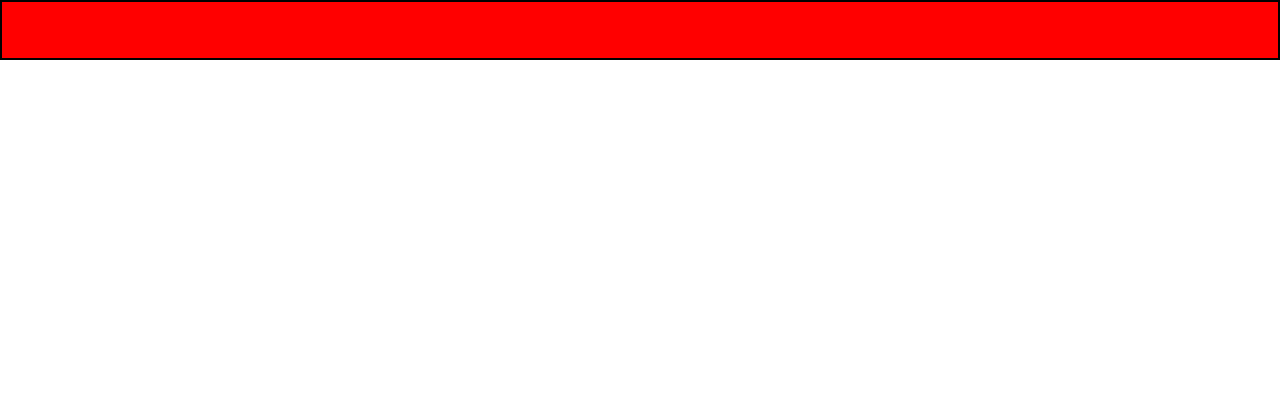
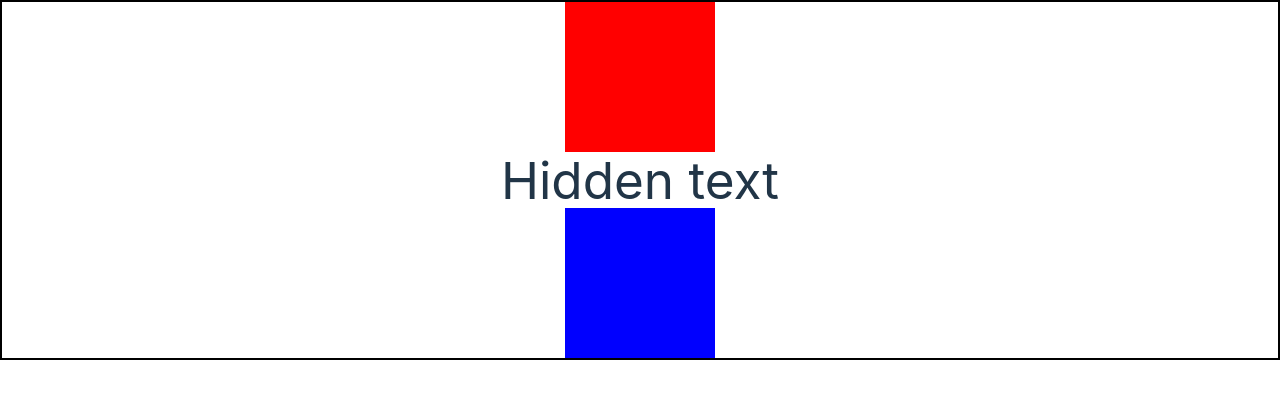
Before and after one commit to JubaStriker/react-redux, a React (Vite) app: page /animation in a window 1280 px wide. Shown: the top 398 px of the page. Built offline with nearby package versions, Linux system fonts and the light colour scheme.

Commit message:
CSS added

```diff
--- a/src/App.css
+++ b/src/App.css
@@ -5,13 +5,14 @@
   justify-content: center;
   align-items: center;
   overflow: hidden;
-  position: relative;
+  flex-direction: column;
+  /* position: relative; */
 }
 
 .box-1 {
-  position: absolute;
+  /* position: absolute; */
   height: 150px;
-  width: 100%;
+  width: 150px;
   background-color: red;
   transition-duration: 500ms;
   transition-timing-function: ease;
@@ -20,3 +21,16 @@
 .box-1:hover {
   transform: translateY(150px);
 }
+
+.box-2 {
+  height: 150px;
+  width: 150px;
+  background-color: blue;
+  transition-duration: 500ms;
+  transition-timing-function: ease;
+  transform-origin: bottom left;
+}
+
+.box-2:hover {
+  transform: rotate(90deg);
+}
--- a/src/pages/Animation.tsx
+++ b/src/pages/Animation.tsx
@@ -1,10 +1,14 @@
 import '../App.css'
 const Animation = () => {
     return (
-        <div className="main">
-            <div className="box-1"></div>
-            <h1>Hidden text</h1>
-        </div>
+        <>
+            <div className="main">
+                <div className="box-1"></div>
+                <h1>Hidden text</h1>
+                <div className='box-2'></div>
+            </div>
+
+        </>
     );
 };
 
```
